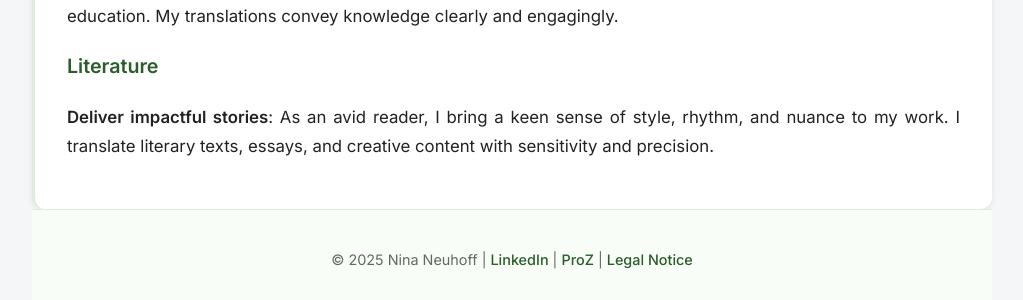
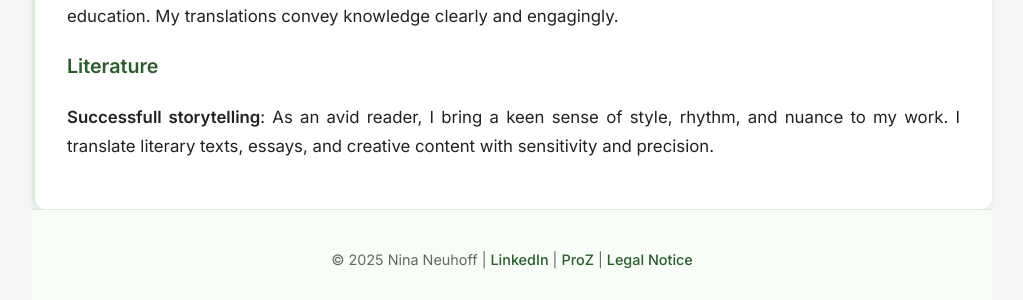
Before and after one commit to nneuhoff/traduction-translation-uebersetzung, a Jekyll site: the page built from en/services.md, in a window 1280 px wide. Shown: the part 919-1219 px from the top of the page, without its empty margins (128-1151 px from the left). Built offline with Jekyll 4.4.1, drawn with Linux system fonts in a browser that asks for light colours.

Commit message:
Update services.md

```diff
--- a/en/services.md
+++ b/en/services.md
@@ -23,4 +23,4 @@ My extensive professional experience can help you convey your message in the fol
 **Teach with confidence**: From e-learning materials to academic texts, accessibility is the key to effective education. My translations convey knowledge clearly and engagingly.
 
 ### Literature
-**Deliver impactful stories**: As an avid reader, I bring a keen sense of style, rhythm, and nuance to my work. I translate literary texts, essays, and creative content with sensitivity and precision.
+**Successfull storytelling**: As an avid reader, I bring a keen sense of style, rhythm, and nuance to my work. I translate literary texts, essays, and creative content with sensitivity and precision.
```
